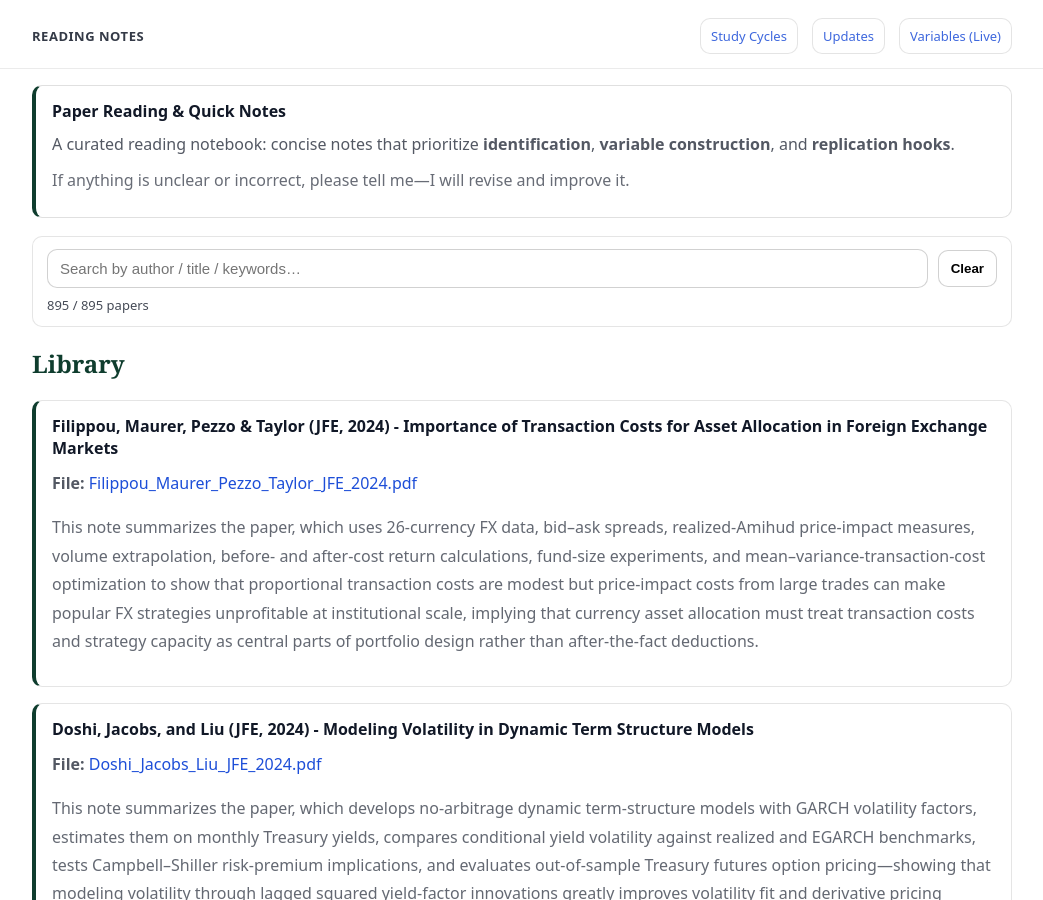
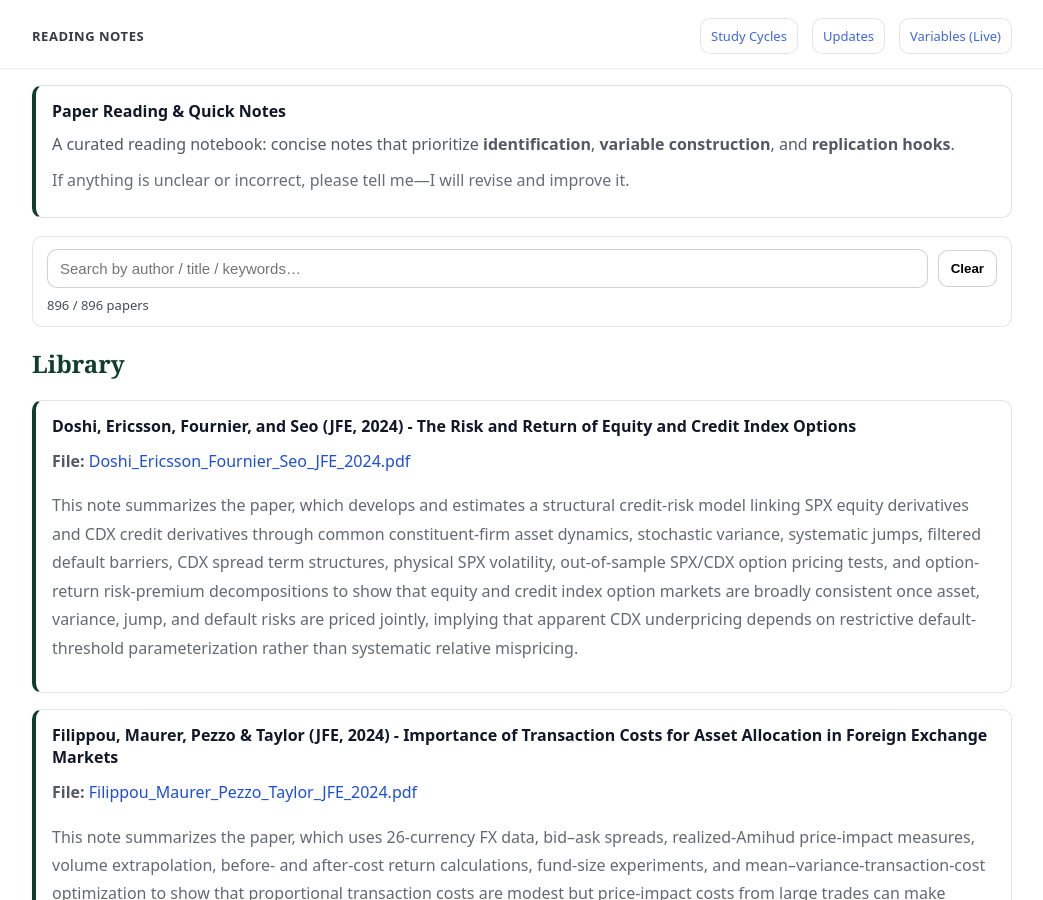
Before and after one commit to yaxinzn/study-archive, a Jekyll site: the page built from reading/index.md, in a window 1280 px wide and 900 px high. Shown: the whole window, without its empty margins (118-1161 px from the left). Built offline with Jekyll 4.4.1, drawn with Linux system fonts in a browser that asks for light colours.

Commit message:
Reading: add/update Doshi_Ericsson_Fournier_Seo_JFE_2024.pdf

```diff
--- a/_data/reading.yml
+++ b/_data/reading.yml
@@ -1,3 +1,7 @@
+- title: "Doshi, Ericsson, Fournier, and Seo (JFE, 2024) - The Risk and Return of Equity and Credit Index Options"
+  file: "Doshi_Ericsson_Fournier_Seo_JFE_2024.pdf"
+  desc: "This note summarizes the paper, which develops and estimates a structural credit-risk model linking SPX equity derivatives and CDX credit derivatives through common constituent-firm asset dynamics, stochastic variance, systematic jumps, filtered default barriers, CDX spread term structures, physical SPX volatility, out-of-sample SPX/CDX option pricing tests, and option-return risk-premium decompositions to show that equity and credit index option markets are broadly consistent once asset, variance, jump, and default risks are priced jointly, implying that apparent CDX underpricing depends on restrictive default-threshold parameterization rather than systematic relative mispricing."
+
 - title: "Filippou, Maurer, Pezzo & Taylor (JFE, 2024) - Importance of Transaction Costs for Asset Allocation in Foreign Exchange Markets"
   file: "Filippou_Maurer_Pezzo_Taylor_JFE_2024.pdf"
   desc: "This note summarizes the paper, which uses 26-currency FX data, bid–ask spreads, realized-Amihud price-impact measures, volume extrapolation, before- and after-cost return calculations, fund-size experiments, and mean–variance-transaction-cost optimization to show that proportional transaction costs are modest but price-impact costs from large trades can make popular FX strategies unprofitable at institutional scale, implying that currency asset allocation must treat transaction costs and strategy capacity as central parts of portfolio design rather than after-the-fact deductions."
```
Also changed, not shown: 1 other file.
